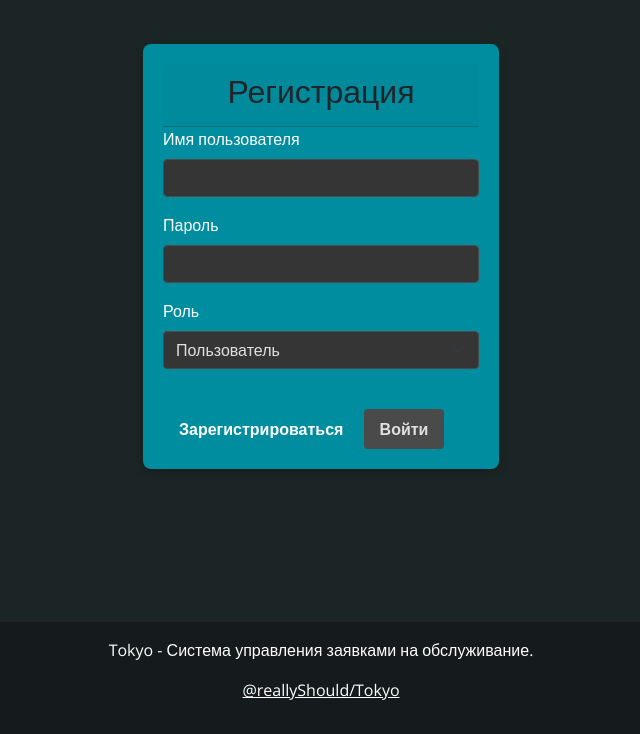
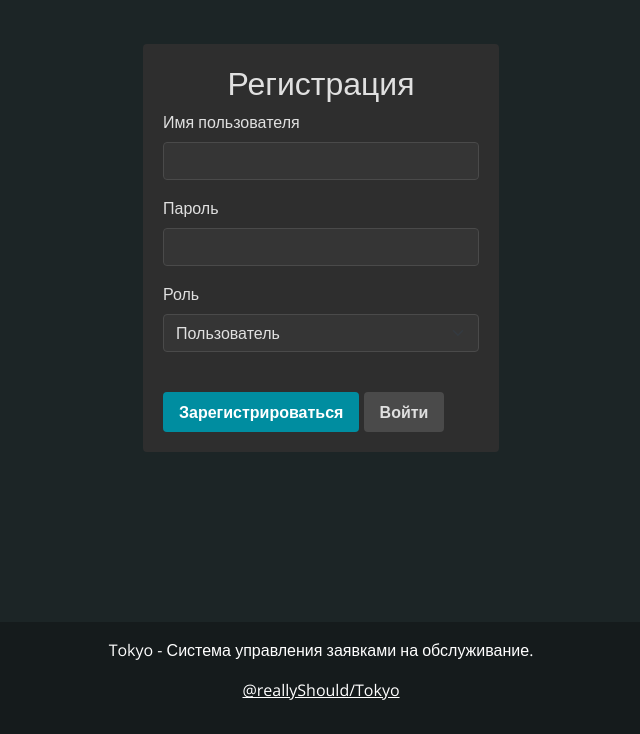
Before and after one commit to reallyShould/Tokyo, a Flask app: page /register in a window 1280 px wide. Shown: the part 66-800 px from the top of the page, without its empty margins (319-959 px from the left). Run offline with Flask 3, Linux system fonts and the light colour scheme.

Commit message:
who is she ?

```diff
--- a/static/styles.css
+++ b/static/styles.css
@@ -28,6 +28,10 @@ main {
     display: flex;
     flex-direction: column;
     min-height: 0;
+}
+
+a {
+    color: #00b1c9;
 }
 
 .footer {
--- a/templates/register.html
+++ b/templates/register.html
@@ -7,11 +7,11 @@
 <div class="container mt-4">
     <div class="row justify-content-center">
         <div class="col-md-6 col-lg-4">
-            <div class="card">
+            <div class="card-2">
                 <div class="card-header">
                     <h2 class="text-center">Регистрация</h2>
                 </div>
-                <div class="card-body">
+                <div class="card-body-2">
                     {% with messages = get_flashed_messages(with_categories=true) %}
                         {% if messages %}
                             {% for category, message in messages %}
```
Also changed, not shown: README.md, misc/dashboard.png (added), misc/incidents.png (added), misc/login.png (added), misc/register.png (added), misc/requests.png (added), misc/users.png (added).
